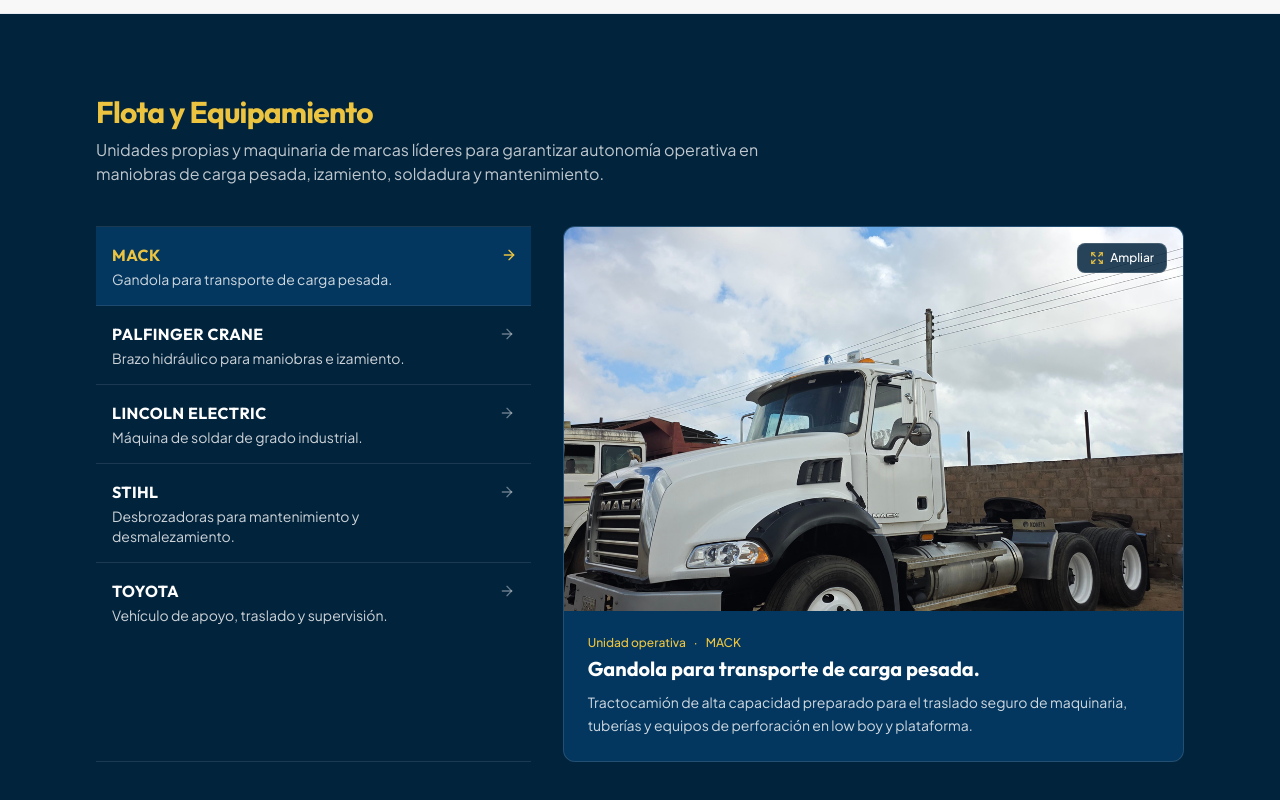
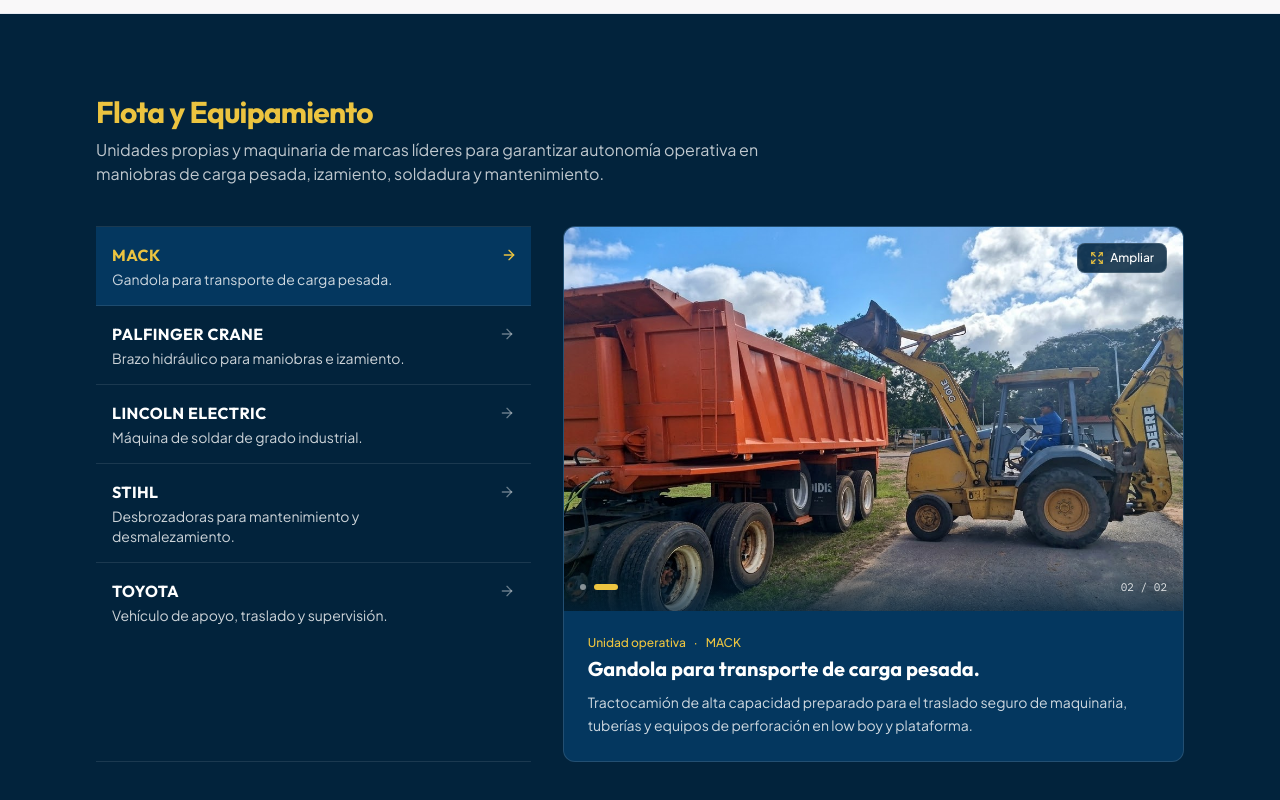
Before and after one commit to ingsolrodriguez-arch/cooperativaricollesca, a React (Vite) app: page / in a window 1280 px wide. Shown: the part 3489-4289 px from the top of the page. Built offline with nearby package versions, Linux system fonts and the light colour scheme.

Commit message:
Carrusel auto-rotativo por unidad de flota (MACK y PALFINGER multi-imagen) + foto 56742 carga en volqueta en carrusel de trabajos

```diff
--- a/src/App.tsx
+++ b/src/App.tsx
@@ -52,6 +52,8 @@ export default function App() {
   const [worksPartner, setWorksPartner] = useState<string | null>(null);
   const [worksIndex, setWorksIndex] = useState(0);
   const [worksPaused, setWorksPaused] = useState(false);
+  const [fleetImgIndex, setFleetImgIndex] = useState(0);
+  const [fleetPaused, setFleetPaused] = useState(false);
 
   const worksSlides = [...WORKS_GALLERY, ...SERVICE_GALLERY];
 
@@ -63,6 +65,21 @@ export default function App() {
     return () => clearInterval(timer);
   }, [worksPaused, worksSlides.length]);
 
+  // Carrusel de imágenes por unidad de flota (auto-rotativo)
+  useEffect(() => {
+    setFleetImgIndex(0);
+  }, [activeFleetId]);
+
+  useEffect(() => {
+    const item = FLEET_ITEMS.find((f) => f.id === activeFleetId) ?? FLEET_ITEMS[0];
+    const count = item.images?.length ?? 1;
+    if (fleetPaused || count <= 1) return;
+    const timer = setInterval(() => {
+      setFleetImgIndex((i) => (i + 1) % count);
+    }, 4000);
+    return () => clearInterval(timer);
+  }, [fleetPaused, activeFleetId]);
+
   const activeHeroPhoto = HERO_DATA.gallery[activeHeroIndex] ?? HERO_DATA.gallery[0];
 
   const filteredServices =
@@ -72,6 +89,11 @@ export default function App() {
 
   const activeFleet =
     FLEET_ITEMS.find((item) => item.id === activeFleetId) ?? FLEET_ITEMS[0];
+
+  const fleetImages =
+    activeFleet.images && activeFleet.images.length > 0
+      ? activeFleet.images
+      : [{src: activeFleet.image, alt: activeFleet.imageAlt}];
 
   const handleCopy = async (text: string, field: 'phone' | 'email') => {
     try {
@@ -595,28 +617,69 @@ export default function App() {
                 })}
               </div>
 
-              {/* Active Fleet Visual Showcase */}
+              {/* Active Fleet Visual Showcase — carrusel auto-rotativo */}
               <div className="lg:col-span-7 flex flex-col bg-[#04375F] border border-white/12 rounded-xl overflow-hidden">
                 <button
                   type="button"
                   onClick={() =>
                     setLightboxImage({
-                      src: activeFleet.image,
-                      alt: activeFleet.imageAlt,
+                      src: fleetImages[fleetImgIndex].src,
+                      alt: fleetImages[fleetImgIndex].alt,
                       caption: `${activeFleet.brand} — ${activeFleet.summary}`,
                     })
                   }
+                  onMouseEnter={() => setFleetPaused(true)}
+                  onMouseLeave={() => setFleetPaused(false)}
                   className="group relative w-full h-72 sm:h-80 lg:h-96 bg-black/25 overflow-hidden text-left focus-visible:outline-2 focus-visible:outline-[#ECC440]"
                 >
-                  <ResilientImage
-                    src={activeFleet.image}
-                    alt={activeFleet.imageAlt}
-                    className="w-full h-full object-cover transition-transform duration-300 group-hover:scale-[1.02]"
-                  />
+                  <AnimatePresence initial={false}>
+                    <motion.div
+                      key={fleetImages[fleetImgIndex].src}
+                      initial={{opacity: 0}}
+                      animate={{opacity: 1}}
+                      exit={{opacity: 0}}
+                      transition={{duration: 0.6, ease: 'easeInOut'}}
+                      className="absolute inset-0"
+                    >
+                      <motion.div
+                        initial={{scale: 1.02}}
+                        animate={{scale: 1.08}}
+                        transition={{duration: 5.5, ease: 'linear'}}
+                        className="absolute inset-0"
+                      >
+                        <ResilientImage
+                          src={fleetImages[fleetImgIndex].src}
+                          alt={fleetImages[fleetImgIndex].alt}
+                          className="w-full h-full object-cover"
+                        />
+                      </motion.div>
+                    </motion.div>
+                  </AnimatePresence>
+
                   <span className="absolute top-4 right-4 inline-flex items-center gap-1.5 px-3 py-1.5 rounded-lg bg-[#02233C]/85 text-xs font-medium text-white border border-white/15">
                     <Expand className="w-3.5 h-3.5 text-[#ECC440]" />
                     <span>Ampliar</span>
                   </span>
+
+                  {/* Indicadores del carrusel */}
+                  {fleetImages.length > 1 && (
+                    <div className="absolute inset-x-0 bottom-0 p-4 flex items-center justify-between gap-3 bg-gradient-to-t from-[#02233C]/75 to-transparent">
+                      <div className="flex items-center gap-2">
+                        {fleetImages.map((img, i) => (
+                          <span
+                            key={img.src}
+                            className={`h-1.5 rounded-full transition-all duration-200 ${
+                              i === fleetImgIndex ? 'w-6 bg-[#ECC440]' : 'w-1.5 bg-white/50'
+                            }`}
+                          />
+                        ))}
+                      </div>
+                      <span className="font-mono text-[11px] text-white/85 tabular-nums">
+                        {String(fleetImgIndex + 1).padStart(2, '0')} /{' '}
+                        {String(fleetImages.length).padStart(2, '0')}
+                      </span>
+                    </div>
+                  )}
                 </button>
                 <div className="p-6">
                   <div className="flex items-center gap-2 text-xs font-medium text-[#ECC440] mb-1">
--- a/src/data/ricollescaData.ts
+++ b/src/data/ricollescaData.ts
@@ -14,6 +14,7 @@ export interface FleetItem {
   detail: string;
   image: string;
   imageAlt: string;
+  images?: {src: string; alt: string}[];
 }
 
 export interface OperationalSolution {
@@ -264,6 +265,12 @@ export const WORKS_GALLERY: GalleryPhoto[] = [
     alt: 'Oficina administrativa adecuada con mobiliario y equipos operativos',
     caption: 'Adecuación de espacios administrativos y operativos',
   },
+  {
+    id: 'trabajo-carga-volqueta',
+    src: '/assets/ricollesca/trabajos/trabajo-carga-volqueta.jpg',
+    alt: 'Retroexcavadora cargando volqueta para movilización de materiales',
+    caption: 'Movilización de carga pesada con volqueta y maquinaria de apoyo',
+  },
 ];
 
 export const FLEET_ITEMS: FleetItem[] = [
@@ -274,6 +281,16 @@ export const FLEET_ITEMS: FleetItem[] = [
     detail: 'Tractocamión de alta capacidad preparado para el traslado seguro de maquinaria, tuberías y equipos de perforación en low boy y plataforma.',
     image: '/assets/ricollesca/img_59_1200x1600.jpg',
     imageAlt: 'Gandola Mack blanca de Cooperativa Ricollesca para transporte pesado',
+    images: [
+      {
+        src: '/assets/ricollesca/img_59_1200x1600.jpg',
+        alt: 'Gandola Mack blanca de Cooperativa Ricollesca para transporte pesado',
+      },
+      {
+        src: '/assets/ricollesca/trabajos/trabajo-carga-volqueta.jpg',
+        alt: 'Retroexcavadora cargando volqueta para movilización de materiales',
+      },
+    ],
   },
   {
     id: 'palfinger',
@@ -282,6 +299,16 @@ export const FLEET_ITEMS: FleetItem[] = [
     detail: 'Unidad equipada con grúa articulada de precisión y estabilizadores para carga, descarga y posicionamiento seguro de compresores y equipos en campo.',
     image: '/assets/ricollesca/img_62_957x717.jpg',
     imageAlt: 'Camión azul con brazo hidráulico Palfinger Crane cargando compresor Atlas Copco XA 90',
+    images: [
+      {
+        src: '/assets/ricollesca/img_62_957x717.jpg',
+        alt: 'Camión azul con brazo hidráulico Palfinger Crane cargando compresor Atlas Copco XA 90',
+      },
+      {
+        src: '/assets/ricollesca/trabajos/fleet-palfinger-gancho.jpg',
+        alt: 'Gancho KTL y brazo hidráulico Palfinger PK 6501 en detalle',
+      },
+    ],
   },
   {
     id: 'lincoln',
```
Also changed, not shown: public/assets/ricollesca/trabajos/fleet-palfinger-gancho.jpg (added), public/assets/ricollesca/trabajos/trabajo-carga-volqueta.jpg (added).
